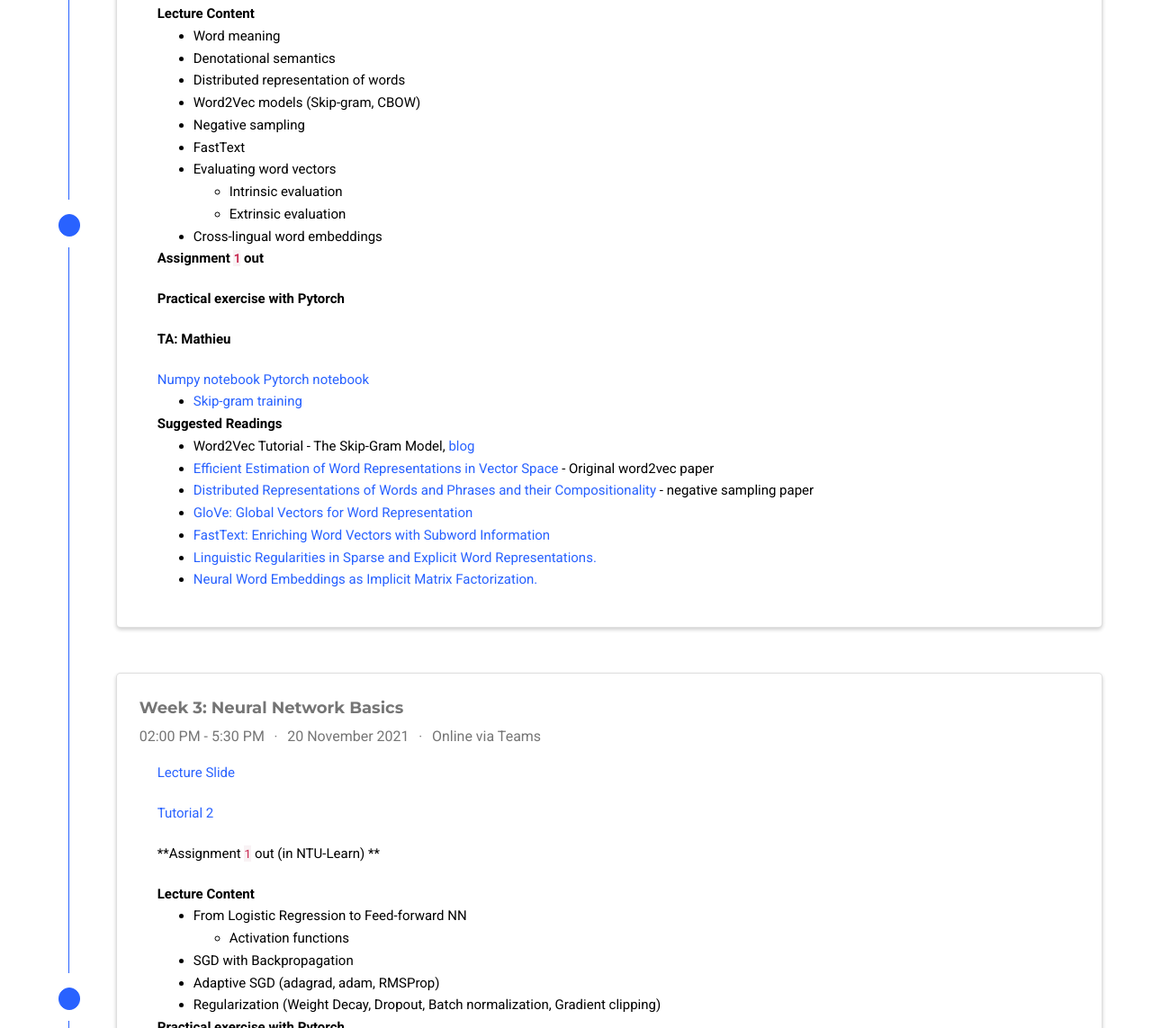
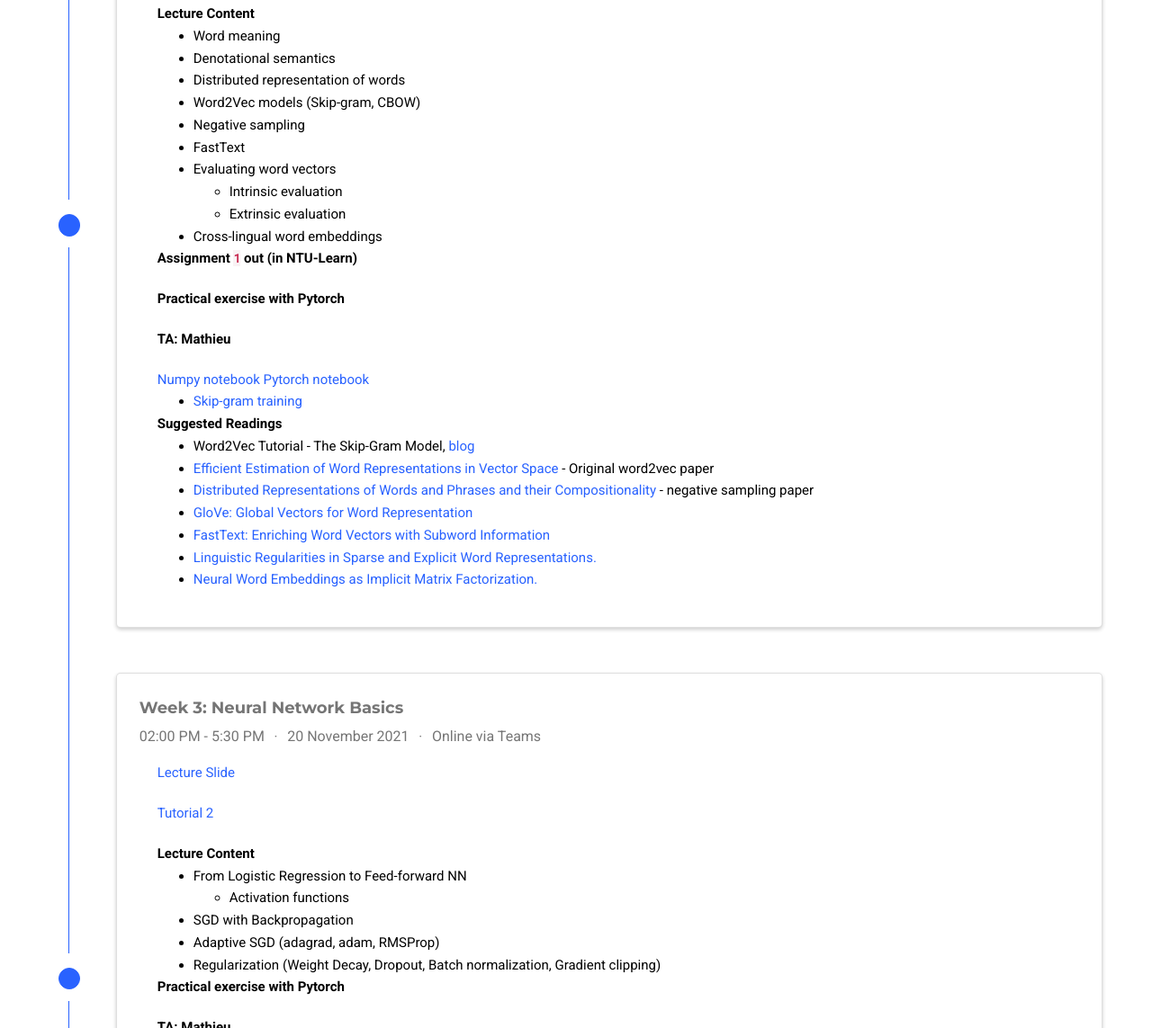
Before and after one commit to ntunlpsg/deep-nlp, a plain HTML site: page index.html in a window 1280 px wide. Shown: the part 10857-12000 px from the top of the page at 90% size. Drawn offline with nearby package versions, Linux system fonts and the light colour scheme; some icons are missing.

Commit message:
my-update on date

```diff
--- a/index.html
+++ b/index.html
@@ -1879,7 +1879,7 @@
 <li><p>Cross-lingual word embeddings</p></li>
 </ul>
 
-<p><strong>Assignment <code>1</code> out</strong></p>
+<p><strong>Assignment <code>1</code> out  (in NTU-Learn)</strong></p>
 
 <p><strong>Practical exercise with Pytorch</strong></p>
 
@@ -1948,8 +1948,6 @@
             <div class="card-text"><p><a href="https://drive.google.com/file/d/1TyELCXNbYrZihs3u8wxOVvJKWzmPpKuu/view?usp=sharing" target="_blank">Lecture Slide</a></p>
 
 <p><a href="https://drive.google.com/file/d/14CLWxOF14YmJepCurFtraymE1WDvZ7xU/view?usp=sharing" target="_blank">Tutorial 2</a></p>
-
-<p>**Assignment <code>1</code> out (in NTU-Learn) **</p>
 
 <p><strong>Lecture Content</strong></p>
 
```
